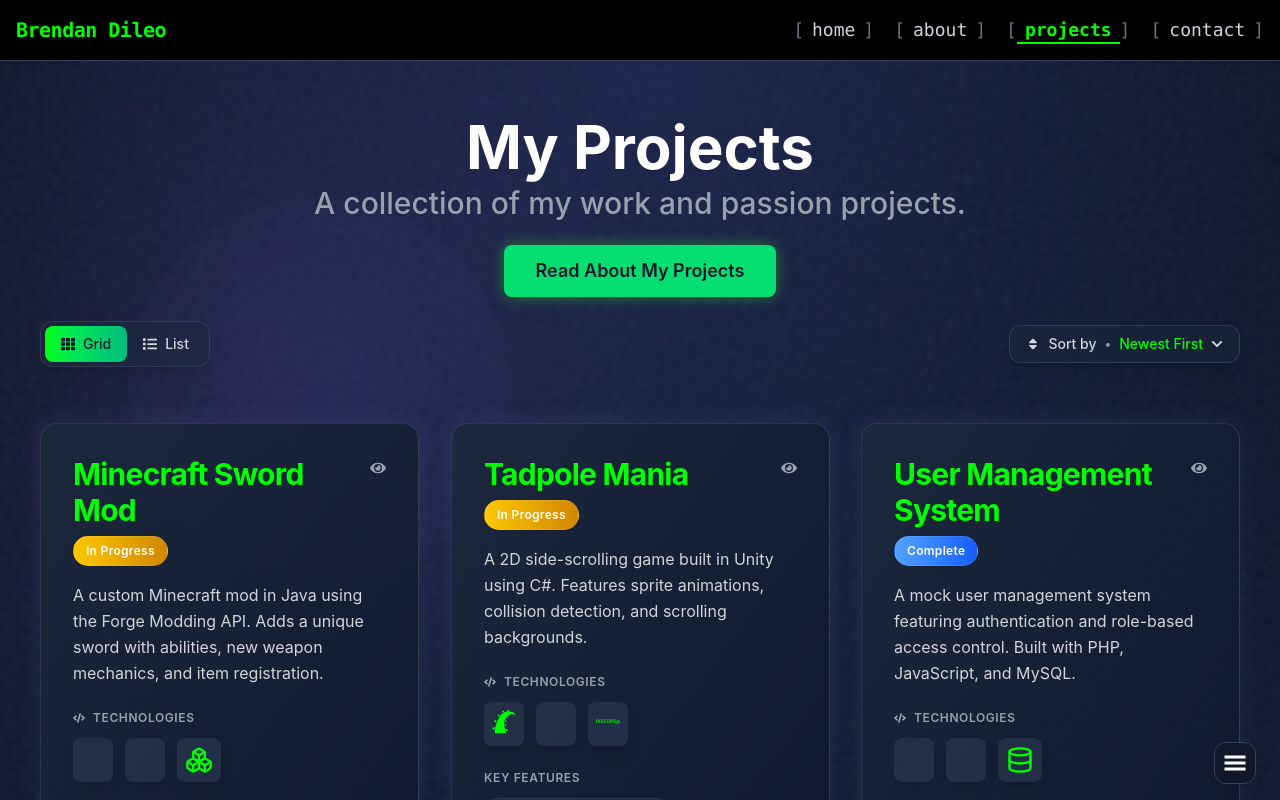
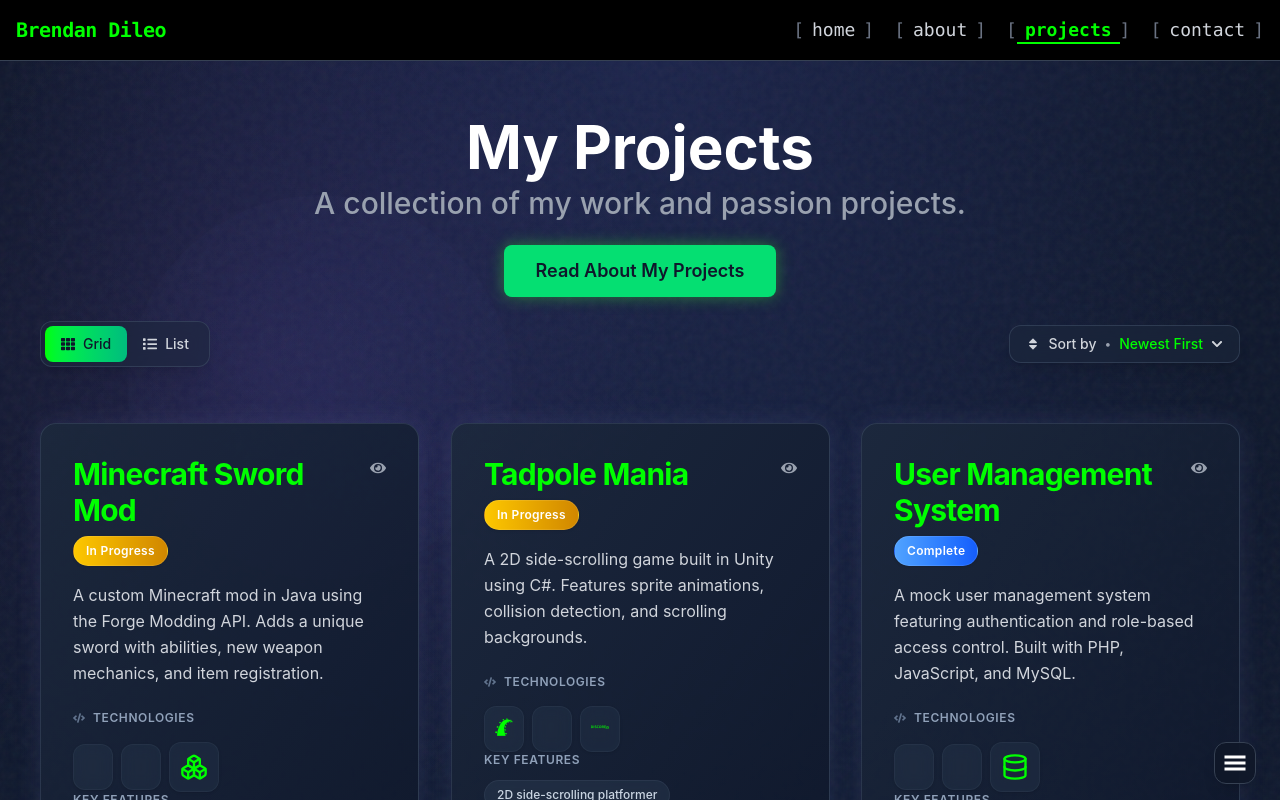
Before and after one commit to brendanddev/brendans-website, a React (Vite) app in the folder frontend/: page /projects in a window 1280 px wide. Shown: the top 800 px of the page. Built offline with nearby package versions, Linux system fonts and the light colour scheme.

Commit message:
Update tech icons design

```diff
--- a/frontend/src/components/Projects/ProjectCard/TechIcons.jsx
+++ b/frontend/src/components/Projects/ProjectCard/TechIcons.jsx
@@ -2,7 +2,6 @@
 /**
  * @file TechIcons.jsx
  * @author Brendan Dileo, July 2025
- *
  *
  * A component for displaying tech icons with framer motion animations to display the tech stack used in a project
  */
@@ -13,11 +12,10 @@ import { techContainerVariants, techItemVariants } from "../../../utils/variants
 
 const TechIcons = ({ icons, extraIcon }) => {
     return (
-        <div className="mb-6">
-
+        <div>
             {/* Section title with tech icon */}
-            <h4 className="text-xs font-semibold text-gray-400 uppercase tracking-wider mb-3 flex items-center gap-2">
-                <FaCode size={12} />
+            <h4 className="text-xs font-semibold text-slate-400 uppercase tracking-wider mb-4 flex items-center gap-2">
+                <FaCode size={12} className="text-slate-500" />
                 Technologies
             </h4>
 
@@ -26,9 +24,8 @@ const TechIcons = ({ icons, extraIcon }) => {
                 variants={techContainerVariants}
                 initial="hidden"
                 animate="visible"
-                className="flex items-center flex-wrap gap-3"
+                className="flex items-center flex-wrap gap-2"
             >
-
                 {/* Map through technology icons */}
                 {icons.map((icon, i) => (
                     <motion.div
@@ -36,15 +33,17 @@ const TechIcons = ({ icons, extraIcon }) => {
                         variants={techItemVariants}
                         whileHover="hover"
                         className="
-                            p-2 rounded-lg bg-slate-700/50
+                            p-2.5 rounded-xl bg-slate-700/30
                             text-[#00ff00] hover:text-emerald-300
-                            transition-all duration-300
-                            group-hover:bg-slate-600/50
-                            shadow-lg hover:shadow-xl
+                            transition-all duration-300 ease-out
+                            group-hover:bg-slate-600/40
+                            shadow-sm hover:shadow-md
+                            border border-slate-600/20 hover:border-slate-500/40
+                            backdrop-blur-sm
                         "
                         title={`Technology ${i + 1}`}
                     >
-                        <i className={`${icon} text-2xl`}></i>
+                        <i className={`${icon} text-lg`}></i>
                     </motion.div>
                 ))}
 
@@ -54,11 +53,13 @@ const TechIcons = ({ icons, extraIcon }) => {
                         variants={techItemVariants}
                         whileHover="hover"
                         className="
-                            p-2 rounded-lg bg-slate-700/50
+                            p-2.5 rounded-xl bg-slate-700/30
                             text-[#00ff00] hover:text-emerald-300
-                            transition-all duration-300
-                            group-hover:bg-slate-600/50
-                            shadow-lg hover:shadow-xl
+                            transition-all duration-300 ease-out
+                            group-hover:bg-slate-600/40
+                            shadow-sm hover:shadow-md
+                            border border-slate-600/20 hover:border-slate-500/40
+                            backdrop-blur-sm
                         "
                     >
                         {extraIcon}
```
